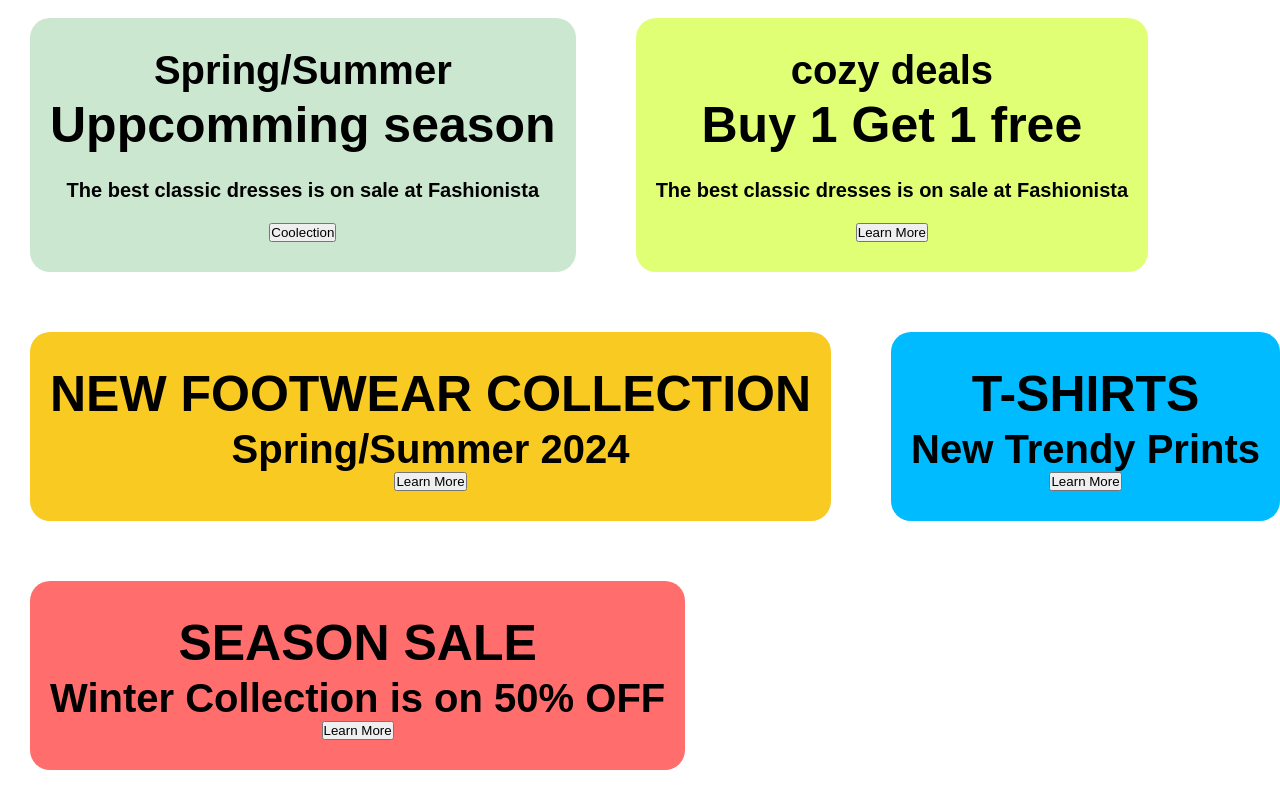
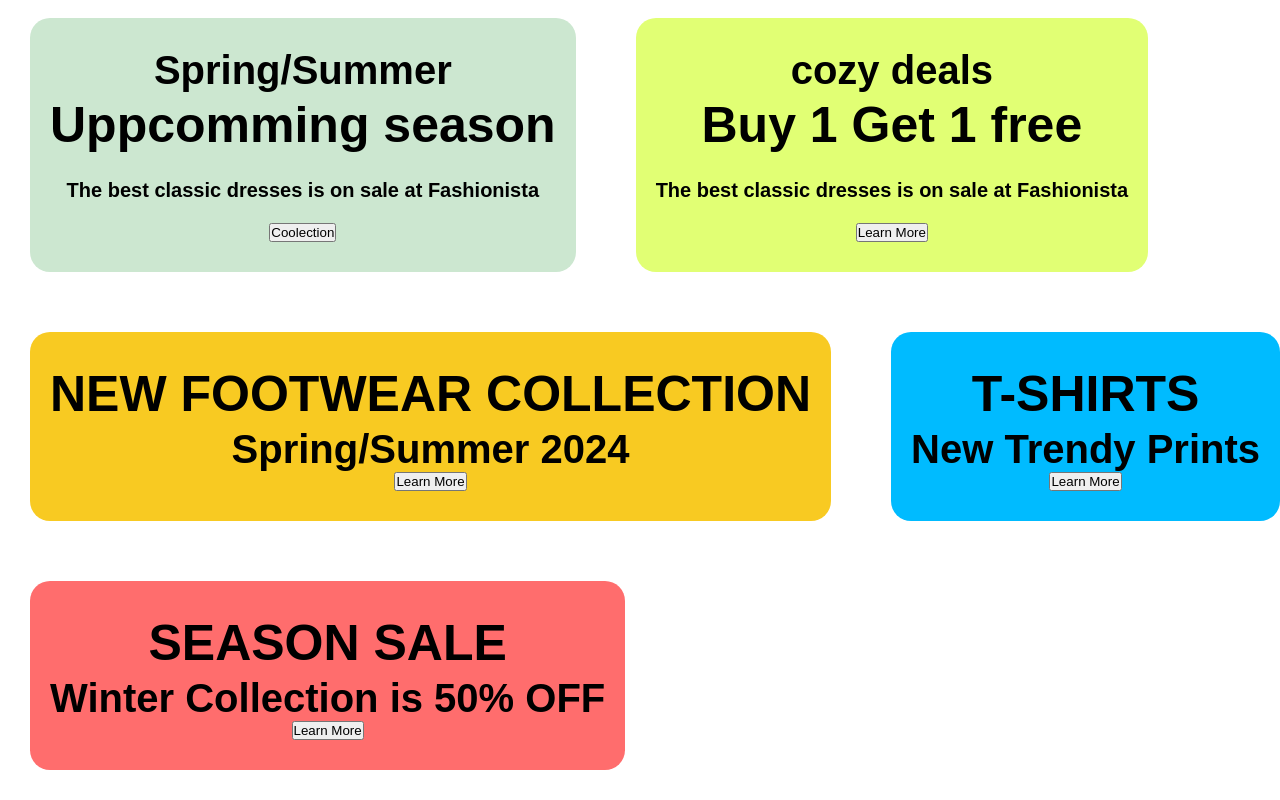
Before and after one commit to Prateekstime/FashionHub, a plain HTML site: page index.html in a window 1280 px wide. Shown: the part 4584-5384 px from the top of the page. Drawn offline with Linux system fonts and the light colour scheme; a small style sheet from the web is missing.

Commit message:
change message

```diff
--- a/index.html
+++ b/index.html
@@ -211,7 +211,7 @@
       </div>
       <div id="season-sale">
         <h2>SEASON SALE</h2>
-        <h3>Winter Collection is on 50% OFF</h3>
+        <h3>Winter Collection is 50% OFF</h3>
         <button>Learn More</button>
       </div>
     </section>
```
